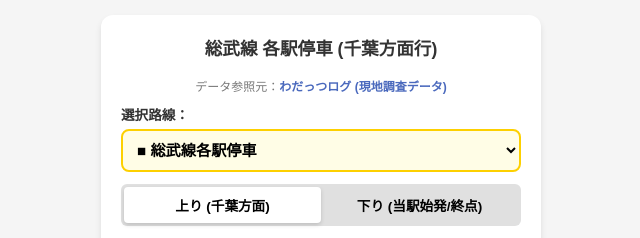
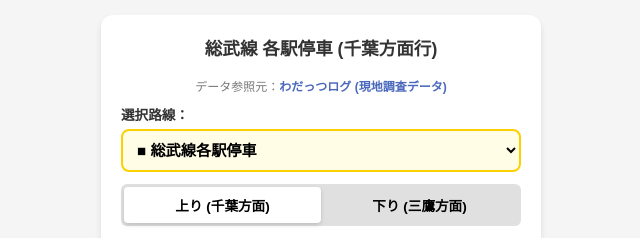
Before and after one commit to momoka-euph/train.navi, a plain HTML site: page index.html in a window 1280 px wide. Shown: the top 238 px of the page, 319-959 px from the left. Drawn offline with Linux system fonts and the light colour scheme.

Commit message:
Fix station data for Sobu and Mitaka lines

```diff
--- a/index.html
+++ b/index.html
@@ -71,9 +71,10 @@
 
     <a href="https://wadattsu261.com" target="_blank" class="wadattsu-link">わだっつログで元の調査情報を確認</a>
 </div>
-<script>
+
+    <script>
     const stationData = {
-        sobu: { color: '#fdd000', maxCars: 10, isLight: true, labelUp: '上り (千葉方面)', labelDown: '下り (当駅始発/終点)',
+        sobu: { color: '#fdd000', maxCars: 10, isLight: true, labelUp: '上り (千葉方面)', labelDown: '下り (三鷹方面)',
             up: { title: '総武線 各駅停車 (千葉方面行)', front: '千葉方面 →', back: '← 三鷹方面', stations: {
                 'ichigaya': { name: '市ヶ谷駅', facilities: {
                     'yurakucho': { name: '有楽町線・都営新宿線 のりかえ (前方・下り階段)', car: 4, door: '4番ドア' },
@@ -96,8 +97,12 @@
                     'elevator': { name: 'エレベーター (前方)', car: 3, door: '2番ドア' },
                     'subway': { name: '地下鉄各線 のりかえ口 (後方・下り階段)', car: 7, door: '1番ドア' }
                 }},
-                'mitaka': { name: '三鷹駅 (降車専用/終点)', facilities: {
-                    'stairs-exit': { name: '中央改札・出口方面 (ホーム中央階段)', car: 5, door: '4番ドア' }
+                'mitaka': { name: '三鷹駅 (終点/降車ホーム)', facilities: {
+                    'escalator-6-down': { name: 'エスカレーター (南口・北口・6号車)', car: 6, door: '2番ドア' },
+                    'stairs-5-down': { name: '階段 (ホーム中ほど・5号車)', car: 5, door: '4番ドア' },
+                    'stairs-3-down': { name: '階段 (アトレヴィ改札・3号車前方)', car: 3, door: '4番ドア' },
+                    'elevator-3-down': { name: 'エレベーター (3号車中方)', car: 3, door: '2番ドア' },
+                    'escalator-2-down': { name: 'エスカレーター (2号車中方)', car: 2, door: '2番ドア' }
                 }}
             }}
         },
@@ -130,7 +135,7 @@
             up: { title: '有楽町線 (新木場方面行)', front: '新木場方面 →', back: '← 和光市方面', stations: {
                 'ichigaya': { name: '市ヶ谷駅', facilities: { 'sobu-transfer': { name: 'JR総武線 のりかえ階段', car: 7, door: '2番ドア' }, 'shinjuku-transfer': { name: '都営新宿線 のりかえ連絡通路', car: 1, door: '1番ドア' } }}
             }},
-            down: { title: '有楽町線 (和光市方面行)', front: '和光市方面 →', back: '← 新木場方面', stations: {
+            down: { title: '有楽町線 (和光市方面行)', front: '和光市方面 →', back: '← 新新木場方面', stations: {
                 'ichigaya': { name: '市ヶ谷駅', facilities: { 'sobu-transfer': { name: 'JR総武線 のりかえ階段', car: 4, door: '3番ドア' } }}
             }}
         },
```
